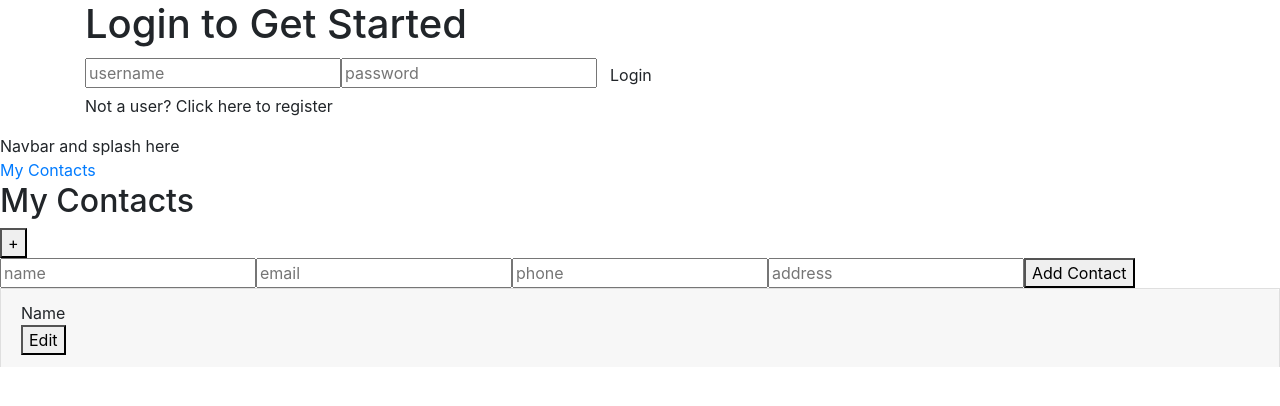
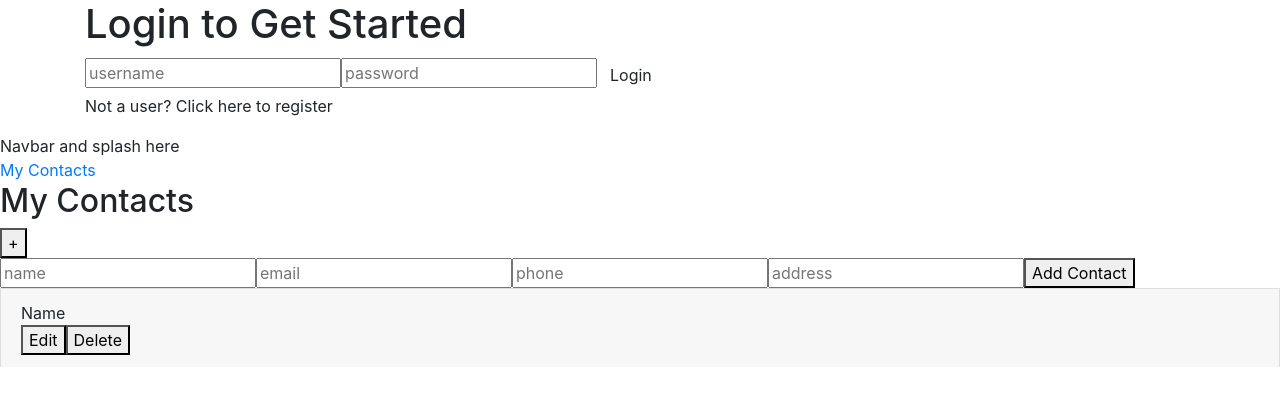
Before and after one commit to build-week-random-acts/random-acts-FE1, a React (Create React App) app: page /contacts in a window 1280 px wide. Shown: the top 406 px of the page. Built offline with nearby package versions, Linux system fonts and the light colour scheme.

Commit message:
refactored contacts to use two forms.

```diff
--- a/src/components/ContactCard.jsx
+++ b/src/components/ContactCard.jsx
@@ -7,13 +7,21 @@ import { Route, Link } from 'react-router-dom';
 
 
 const ContactCard = props => {
-  const { contact } = props;
-  return (
-    <Accordion>
+
+  return(
+    props.contacts.map(contact => (
+    <Accordion key={contact.id}>
       <Card>
         <Accordion.Toggle as={Card.Header} eventKey="0">
           <div>{contact.name}</div>
-          <button>Edit</button>
+          <button onClick={() => {
+            props.editCard(contact)
+          }}>
+            Edit
+            </button>
+          <button onClick={() => props.deleteContact(contact.id)}>
+            Delete
+            </button>
 
           </Accordion.Toggle>
         <Accordion.Collapse eventKey="0">
@@ -30,7 +38,7 @@ const ContactCard = props => {
 
       </Card>
     </Accordion>
-  );
-};
+
+    )))};
 
 export default ContactCard;
--- a/src/components/ContactList.jsx
+++ b/src/components/ContactList.jsx
@@ -7,19 +7,40 @@ import { Route, Link } from 'react-router-dom';
 
 
 
- const ContactList = (props) =>{
-  const [contacts, setContacts]   = useState([
-    {id: 0, name:'Name', email: 'email@wherever.com', phone: '(800)555-0000', address:'13 Anywhere street, Everytown, tn 37334'}
-  ]);
-  const addContacts = contact => {
-    setContacts([...contacts, {...contact, id: Date.now()}]);
-  };
-  const editContacts = editedContact => {
-    const contactsCopy = [...contacts];
-    const contactIndex = contactsCopy.findIndex(contact => contact.id === editedContact.id);
-    contactsCopy[0] = editedContact;
-    setContacts(contactsCopy);
+ const ContactList = () =>{
+  const contactArray = [
+    {id: 1, name:'Name', email: 'email@wherever.com', phone: '(800)555-0000', address:'13 Anywhere street, Everytown, tn 37334'}
+  ]
+  const initialFormState =  {id: null, name:'', email:'', phone:'', address:''}
+
+  const [contacts, setContacts]   = useState(contactArray);
+  const [currentContact, setCurrentContact] = useState(initialFormState)
+  const [adding, setAdding] = useState(false)
+  const [editing, setEditing] = useState(false)
+
+
+  const addContact = contact => {
+    contact.id = Date.now()
+    setAdding(true)
+    setContacts([...contacts, contact])
   }
+
+  const deleteContact = id => {
+    setEditing(false)
+    setContacts(contacts.filter(contact => contact.id !== id))
+  }
+
+  const updateContact = (id, updatedContact) => {
+    setEditing(false)
+    setContacts(contacts.map(contact => (contact.id === id ? updatedContact : contact)))
+  }
+
+  const editCard = contact => {
+    setEditing(true)
+    setCurrentContact({ id: contact.id, name: contact.name, email: contact.email, phone: contact.phone, address:contact.address })
+  }
+
+
   return(
         <div className='contacts'>
             <div className='contactTop'>
@@ -29,18 +50,22 @@ import { Route, Link } from 'react-router-dom';
               </div>
 
               <div className='addForm'>
-                      <ContactsForm {...props}
-                              initialContact={contacts}
-                              submitContacts={addContacts}
-                              buttonText='Add Contact' />
+                      <ContactsForm addContact={addContact} />
                 </div>
               </div>
             <div className='contactBottom'>
-              {contacts.map(contact=> <ContactCard contact={contact} />)}
+              <ContactCard contacts={contacts}
+                            deleteContact={deleteContact}
+                            editCard = {editCard}
+                            editing={editing}
+                            setEditing={setEditing}
+                            currentContact={currentContact}
+                            updateContact={updateContact} />
             </div>
 
         </div>)}
 
 
 
+
 export default ContactList
--- a/src/components/ContactsForm.jsx
+++ b/src/components/ContactsForm.jsx
@@ -1,8 +1,8 @@
 import React, { useState } from 'react';
 import { Route, Link } from 'react-router-dom';
 const ContactsForm = (props) => {
-    const { submitContacts, initialPerson, buttonText, history } = props;
-    const [contact, setContact] = useState(initialPerson || {name:'', email:'', phone:'', address:''});
+     const initialAddState =  {id: null, name:'', email:'', phone:'', address:''}
+    const [contact, setContact] = useState(initialAddState);
 
 
     const handleChange = event => {
@@ -11,9 +11,11 @@ const ContactsForm = (props) => {
 
     const handleSubmit = event => {
         event.preventDefault();
-        submitContacts(contact);
-        setContact([{name:'', email:'', phone:'', address:''}]);
-        history.push('/contacts');
+        if(!contact.name) return
+
+        props.addContact(contact);
+        setContact(initialAddState);
+
     };
     return(
         <form onSubmit={handleSubmit}>
@@ -35,7 +37,7 @@ const ContactsForm = (props) => {
                    value={contact.address}
                    name='address'
                    onChange={handleChange}/>
-                   <button type='submit'>{buttonText}</button>
+                   <button type='submit'>Add Contact</button>
         </form>
     );
 };
```
Also changed, not shown: src/components/UserHomePage.jsx (+17 -17 lines), src/components/EditContactsForm.jsx (added).
